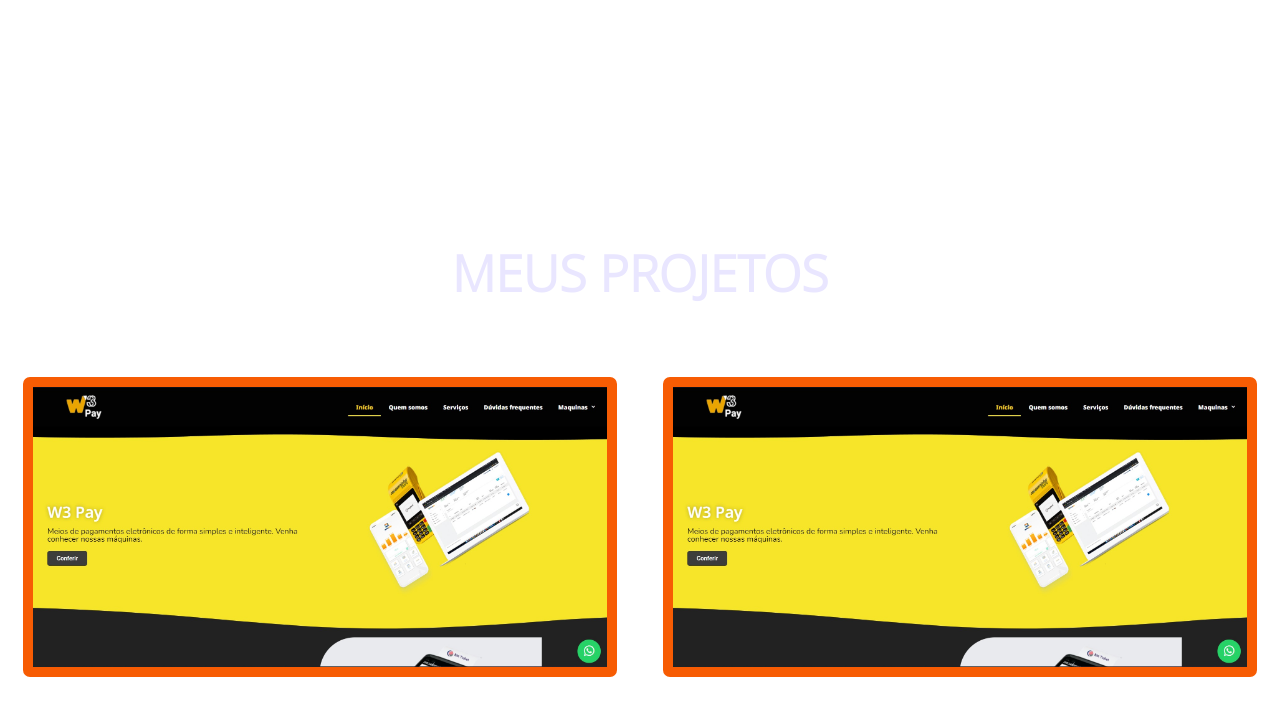
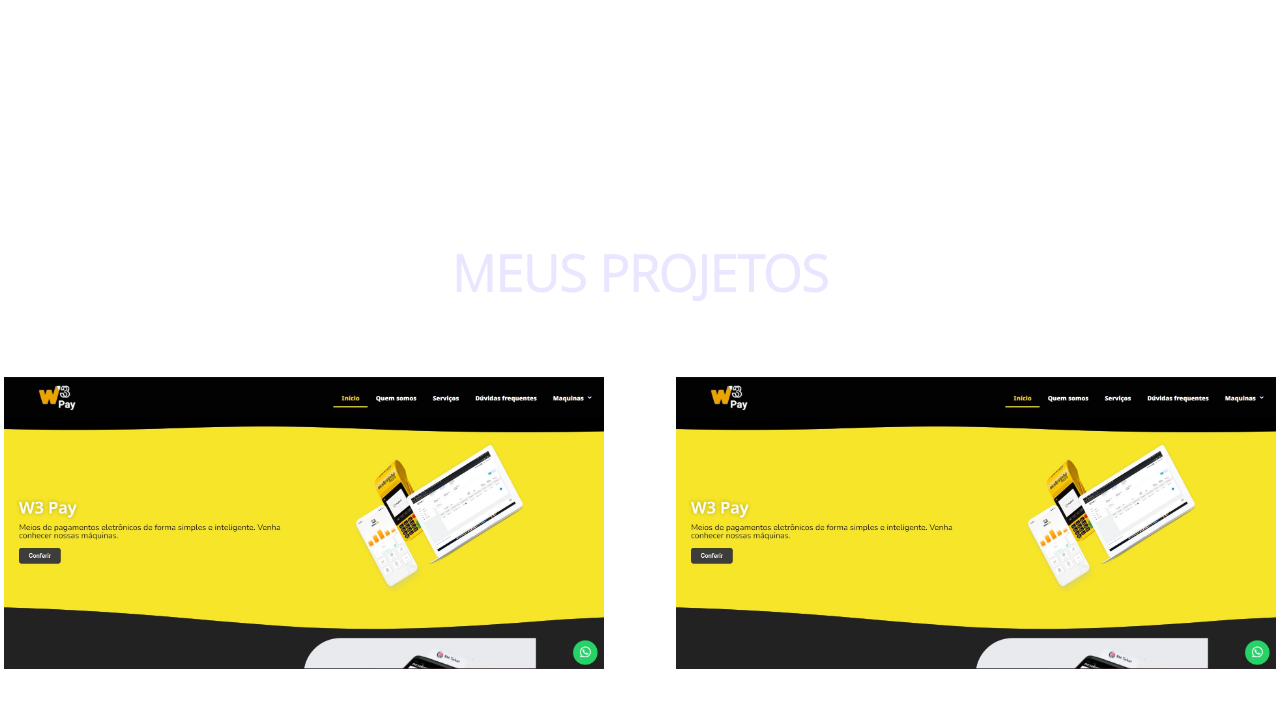
Before and after one commit to Gustavo-Almeida-M/Mini-projetos, a plain HTML site: page index.html in a window 1280 px wide. Shown: the part 1288-2004 px from the top of the page. Drawn offline with Linux system fonts and the light colour scheme.

Commit message:
Mudanças na galeria.

```diff
--- a/style.css
+++ b/style.css
@@ -47,13 +47,24 @@
 {
     display: grid;
     grid-template-columns: repeat(2, 1fr);
+    gap: 5%;
 }
 .galeria img
 {
-    max-height: 300px;
-    display: inline;
-    border: #f75c03 solid 1rem ;
+    /* max-width: 60rem;
+    max-height: 50rem;
+    border: #3F3D56 solid 1rem ;
     border-radius: 7px;
+    overflow: hidden; */
+    width: 100%;
+    max-width: 60rem;
+    max-height: 60rem;
+    overflow: hidden;
+    transition: all 300ms ease-in-out;
+}
+.galeria img:hover
+{
+    transform:scale(1.05);
 }
 .img_projetos
 {
```
